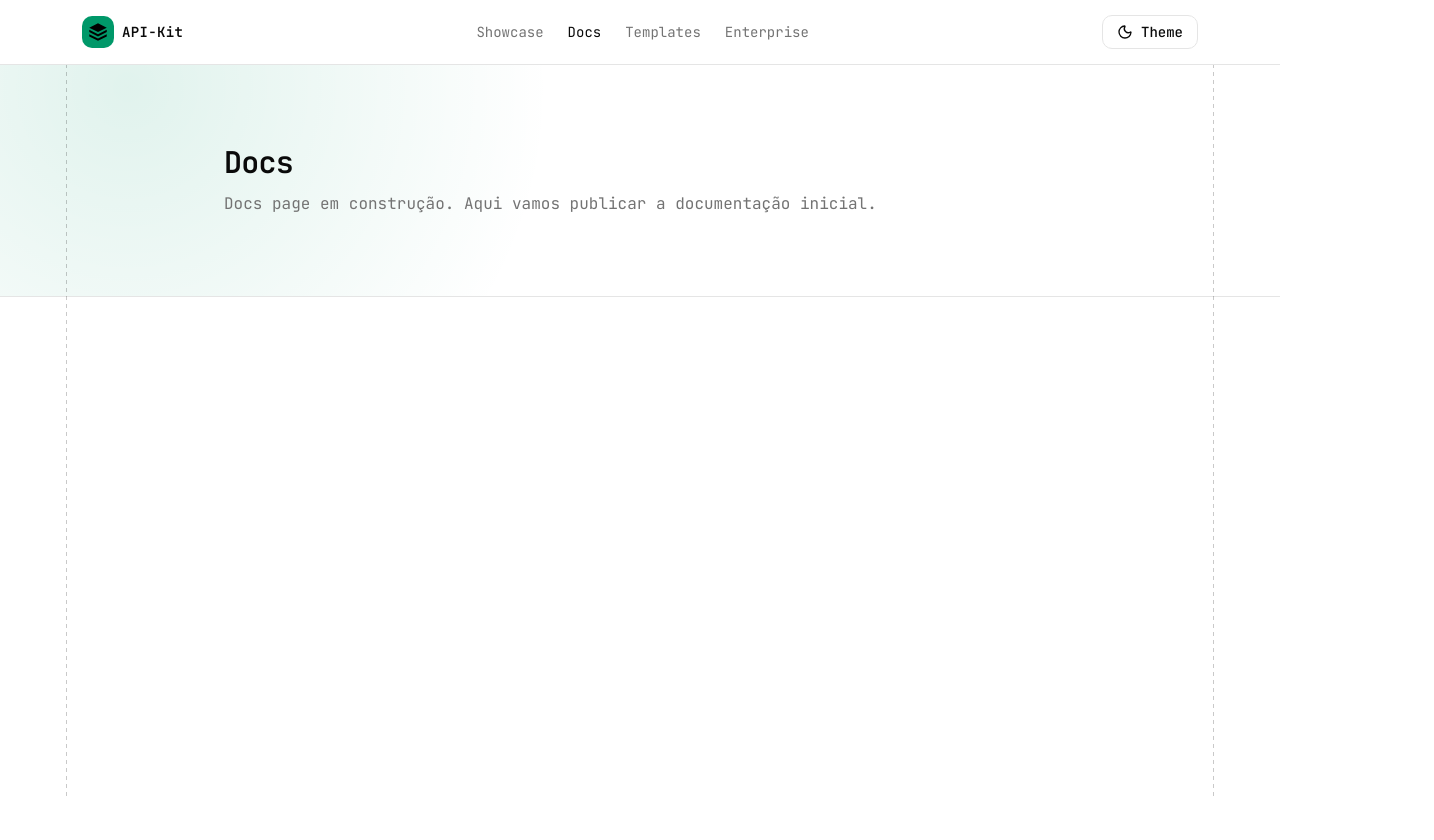
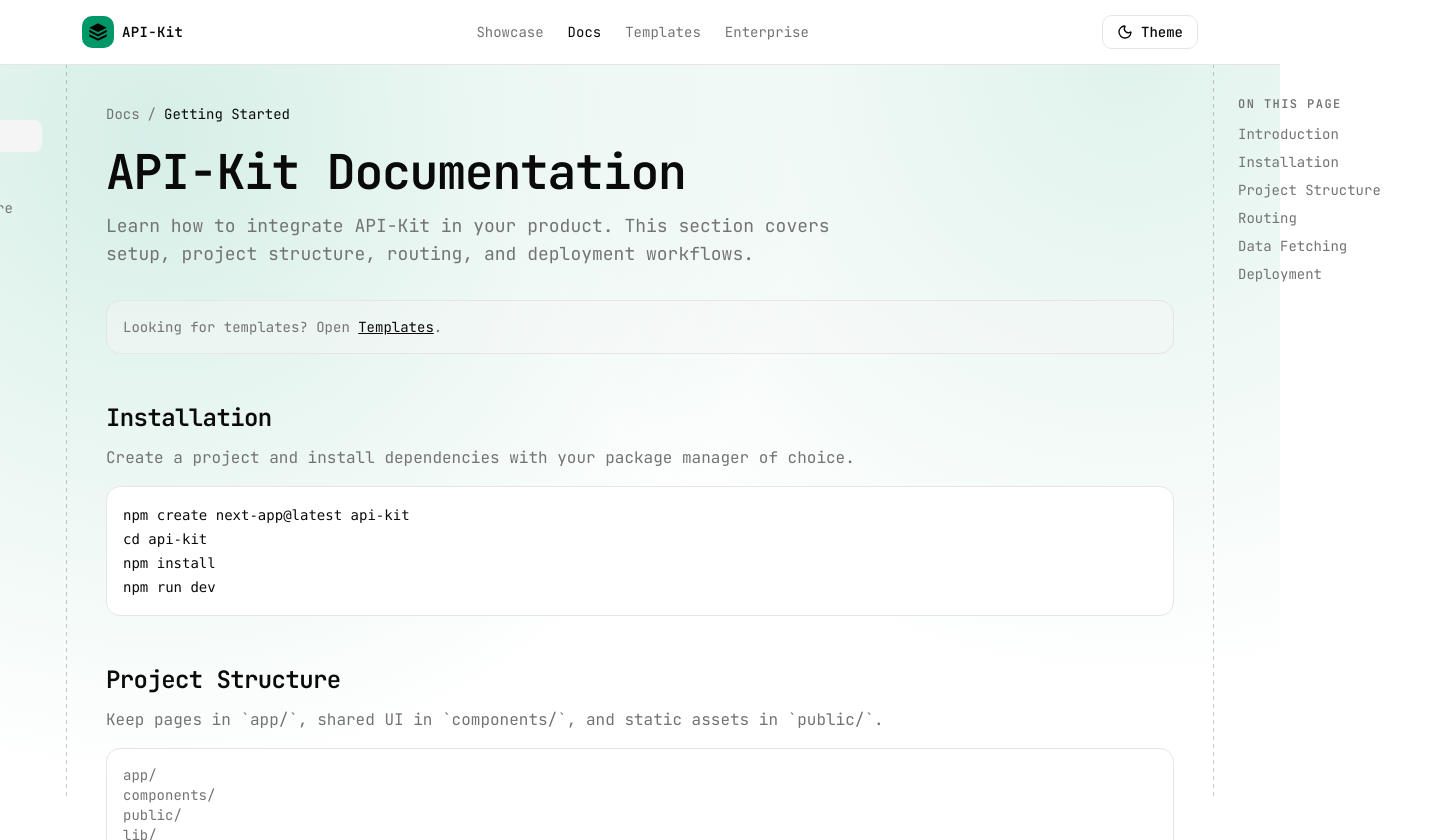
Before and after one commit to API-Kit-com/api-kit, a Next.js app: page /docs in a window 1280 px wide. Shown: the top 840 px of the page, 1434 px wide, since content can reach past the window. Built offline with nearby package versions, Linux system fonts and the light colour scheme.

Commit message:
refactor: align docs layout with shared dotted rails

```diff
--- a/app/docs/page.tsx
+++ b/app/docs/page.tsx
@@ -1,16 +1,193 @@
+import Link from "next/link";
+
+const sidebar = [
+  {
+    title: "Getting Started",
+    items: [
+      { label: "Introduction", href: "#introduction", active: true },
+      { label: "Installation", href: "#installation" },
+      { label: "Project Structure", href: "#project-structure" },
+      { label: "Routing", href: "#routing" },
+    ],
+  },
+  {
+    title: "Core Concepts",
+    items: [
+      { label: "Data Fetching", href: "#data-fetching" },
+      { label: "Styling", href: "#styling" },
+      { label: "Deployment", href: "#deployment" },
+    ],
+  },
+  {
+    title: "API-Kit",
+    items: [
+      { label: "Auth", href: "#auth" },
+      { label: "Rate Limits", href: "#rate-limits" },
+      { label: "SDK", href: "#sdk" },
+    ],
+  },
+];
+
+const toc = [
+  { label: "Introduction", href: "#introduction" },
+  { label: "Installation", href: "#installation" },
+  { label: "Project Structure", href: "#project-structure" },
+  { label: "Routing", href: "#routing" },
+  { label: "Data Fetching", href: "#data-fetching" },
+  { label: "Deployment", href: "#deployment" },
+];
+
 export default function DocsPage() {
   return (
     <div className="min-h-screen bg-background text-foreground">
-      <main className="echelon-side-rails min-h-[calc(100vh-4rem)]">
-        <section className="relative overflow-hidden border-b border-border">
-          <div className="pointer-events-none absolute inset-0 bg-[radial-gradient(circle_at_10%_10%,oklch(0.60_0.13_163_/_0.12),transparent_36%)]" />
-          <div className="relative mx-auto max-w-4xl px-6 py-20 sm:px-8">
-            <h1 className="text-3xl font-semibold tracking-tight">Docs</h1>
-            <p className="mt-3 text-muted-foreground">
-              Docs page em construção. Aqui vamos publicar a documentação inicial.
+      <main className="docs-rails relative min-h-[calc(100vh-4rem)]">
+        <div className="pointer-events-none absolute inset-0 bg-[radial-gradient(circle_at_12%_4%,oklch(0.60_0.13_163_/_0.16),transparent_32%),radial-gradient(circle_at_88%_0%,oklch(0.60_0.13_163_/_0.12),transparent_30%)]" />
+
+        <div className="relative grid grid-cols-1 md:grid-cols-[240px_minmax(0,1fr)] xl:grid-cols-[minmax(0,1fr)_1148px_minmax(0,1fr)]">
+          <aside className="hidden h-[calc(100vh-4rem)] overflow-y-auto px-4 py-8 md:sticky md:top-16 md:block md:border-r md:border-border xl:w-[220px] xl:justify-self-end xl:border-r-0 xl:pr-6">
+            {sidebar.map((group) => (
+              <div key={group.title} className="mb-7">
+                <h2 className="mb-2 text-xs font-semibold uppercase tracking-[0.12em] text-muted-foreground">
+                  {group.title}
+                </h2>
+                <ul className="space-y-1">
+                  {group.items.map((item) => (
+                    <li key={item.label}>
+                      <a
+                        href={item.href}
+                        className={`block rounded-md px-2 py-1.5 text-sm transition hover:bg-accent hover:text-foreground ${
+                          item.active ? "bg-accent text-foreground" : "text-muted-foreground"
+                        }`}
+                      >
+                        {item.label}
+                      </a>
+                    </li>
+                  ))}
+                </ul>
+              </div>
+            ))}
+          </aside>
+
+          <article className="min-w-0 px-6 py-10 sm:px-10 xl:col-[2]">
+            <div className="mb-6 flex items-center gap-2 text-sm text-muted-foreground">
+              <span>Docs</span>
+              <span>/</span>
+              <span className="text-foreground">Getting Started</span>
+            </div>
+
+            <h1 id="introduction" className="text-4xl font-semibold tracking-tight sm:text-5xl">
+              API-Kit Documentation
+            </h1>
+            <p className="mt-4 max-w-3xl text-base leading-7 text-muted-foreground sm:text-lg">
+              Learn how to integrate API-Kit in your product. This section covers setup, project structure, routing,
+              and deployment workflows.
             </p>
-          </div>
-        </section>
+
+            <div className="mt-8 rounded-xl border border-border bg-muted/40 p-4 text-sm text-muted-foreground">
+              Looking for templates? Open{" "}
+              <Link href="/templates" className="text-foreground underline">
+                Templates
+              </Link>
+              .
+            </div>
+
+            <section id="installation" className="mt-12 scroll-mt-24">
+              <h2 className="text-2xl font-semibold tracking-tight">Installation</h2>
+              <p className="mt-3 text-muted-foreground">
+                Create a project and install dependencies with your package manager of choice.
+              </p>
+              <pre className="mt-4 overflow-x-auto rounded-xl border border-border bg-card p-4 text-sm leading-6">
+                <code>{`npm create next-app@latest api-kit
+cd api-kit
+npm install
+npm run dev`}</code>
+              </pre>
+            </section>
+
+            <section id="project-structure" className="mt-12 scroll-mt-24">
+              <h2 className="text-2xl font-semibold tracking-tight">Project Structure</h2>
+              <p className="mt-3 text-muted-foreground">
+                Keep pages in `app/`, shared UI in `components/`, and static assets in `public/`.
+              </p>
+              <div className="mt-4 rounded-xl border border-border bg-card p-4 text-sm text-muted-foreground">
+                <p>app/</p>
+                <p>components/</p>
+                <p>public/</p>
+                <p>lib/</p>
+              </div>
+            </section>
+
+            <section id="routing" className="mt-12 scroll-mt-24">
+              <h2 className="text-2xl font-semibold tracking-tight">Routing</h2>
+              <p className="mt-3 text-muted-foreground">
+                Routes are file-based. Create a `page.tsx` file inside any folder under `app/`.
+              </p>
+            </section>
+
+            <section id="data-fetching" className="mt-12 scroll-mt-24">
+              <h2 className="text-2xl font-semibold tracking-tight">Data Fetching</h2>
+              <p className="mt-3 text-muted-foreground">
+                Fetch data directly in Server Components and cache responses according to your rendering strategy.
+              </p>
+            </section>
+
+            <section id="styling" className="mt-12 scroll-mt-24">
+              <h2 className="text-2xl font-semibold tracking-tight">Styling</h2>
+              <p className="mt-3 text-muted-foreground">
+                This project uses Tailwind and shared theme tokens defined in `app/globals.css`.
+              </p>
+            </section>
+
+            <section id="deployment" className="mt-12 scroll-mt-24">
+              <h2 className="text-2xl font-semibold tracking-tight">Deployment</h2>
+              <p className="mt-3 text-muted-foreground">
+                Deploy on your preferred platform. Ensure environment variables are configured in production.
+              </p>
+            </section>
+
+            <section id="auth" className="mt-12 scroll-mt-24">
+              <h2 className="text-2xl font-semibold tracking-tight">Authentication</h2>
+              <p className="mt-3 text-muted-foreground">
+                API-Kit supports token-based auth with scoped keys for backend and service integrations.
+              </p>
+            </section>
+
+            <section id="rate-limits" className="mt-12 scroll-mt-24">
+              <h2 className="text-2xl font-semibold tracking-tight">Rate Limits</h2>
+              <p className="mt-3 text-muted-foreground">
+                Requests are rate-limited per key. Use retries with backoff for resilient clients.
+              </p>
+            </section>
+
+            <section id="sdk" className="mt-12 scroll-mt-24">
+              <h2 className="text-2xl font-semibold tracking-tight">SDK</h2>
+              <p className="mt-3 text-muted-foreground">
+                Use the official SDK to simplify auth, pagination, and error handling.
+              </p>
+            </section>
+
+            <div className="mt-14 flex flex-wrap items-center justify-between gap-3 border-t border-border pt-6">
+              <span className="text-sm text-muted-foreground">Last updated: Feb 2026</span>
+              <div className="flex items-center gap-2">
+                <button className="rounded-md border border-border px-3 py-1.5 text-sm hover:bg-accent">Previous</button>
+                <button className="rounded-md border border-border px-3 py-1.5 text-sm hover:bg-accent">Next</button>
+              </div>
+            </div>
+          </article>
+
+          <aside className="hidden h-[calc(100vh-4rem)] overflow-y-auto px-4 py-8 xl:sticky xl:top-16 xl:block xl:w-[220px] xl:pl-6">
+            <p className="mb-3 text-xs font-semibold uppercase tracking-[0.12em] text-muted-foreground">On this page</p>
+            <ul className="space-y-2 text-sm">
+              {toc.map((item) => (
+                <li key={item.label}>
+                  <a href={item.href} className="text-muted-foreground transition hover:text-foreground">
+                    {item.label}
+                  </a>
+                </li>
+              ))}
+            </ul>
+          </aside>
+        </div>
       </main>
     </div>
   );
--- a/app/globals.css
+++ b/app/globals.css
@@ -213,4 +213,76 @@
   .echelon-side-rails::after {
     right: max(16px, calc((100vw - 1180px) / 2 + 16px));
   }
+
+  .docs-rails {
+    position: relative;
+  }
+
+  .docs-rails::before,
+  .docs-rails::after {
+    content: "";
+    display: none;
+    position: fixed;
+    top: 64px;
+    bottom: 0;
+    width: 1px;
+    pointer-events: none;
+    background: repeating-linear-gradient(
+      to bottom,
+      color-mix(in oklab, var(--foreground) 22%, transparent) 0 4px,
+      transparent 4px 8px
+    );
+    z-index: 5;
+  }
+
+  @media (min-width: 1280px) {
+    .docs-rails::before,
+    .docs-rails::after {
+      display: block;
+    }
+  }
+
+  .docs-rails::before {
+    left: max(16px, calc((100vw - 1180px) / 2 + 16px));
+  }
+
+  .docs-rails::after {
+    right: max(16px, calc((100vw - 1180px) / 2 + 16px));
+  }
+
+  .docs-center-rails {
+    position: relative;
+  }
+
+  .docs-center-rails::before,
+  .docs-center-rails::after {
+    content: "";
+    display: none;
+    position: absolute;
+    top: 0;
+    bottom: 0;
+    width: 1px;
+    pointer-events: none;
+    background: repeating-linear-gradient(
+      to bottom,
+      color-mix(in oklab, var(--foreground) 22%, transparent) 0 4px,
+      transparent 4px 8px
+    );
+    z-index: 1;
+  }
+
+  @media (min-width: 768px) {
+    .docs-center-rails::before,
+    .docs-center-rails::after {
+      display: block;
+    }
+  }
+
+  .docs-center-rails::before {
+    left: 0;
+  }
+
+  .docs-center-rails::after {
+    right: 0;
+  }
 }
```
